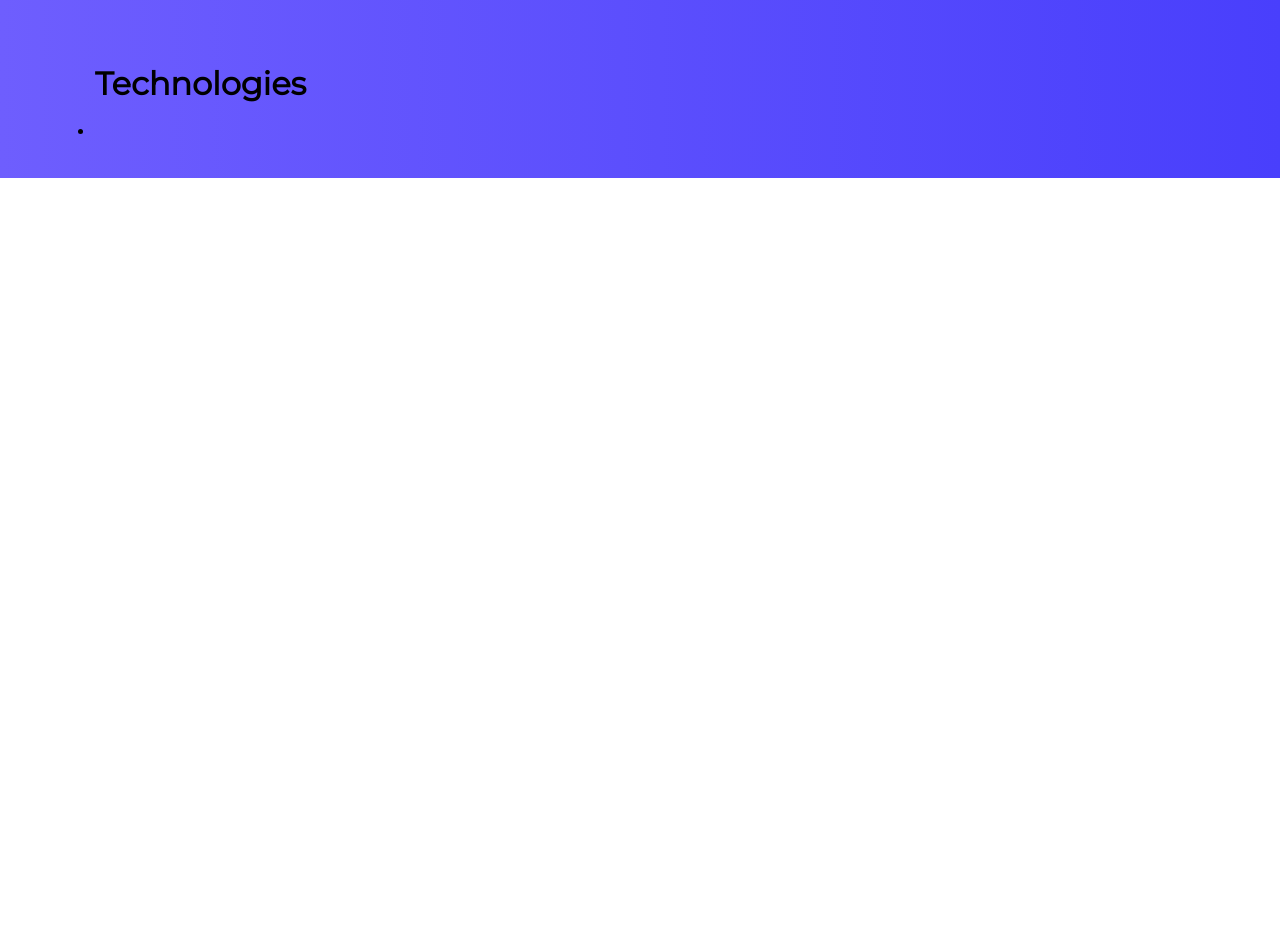
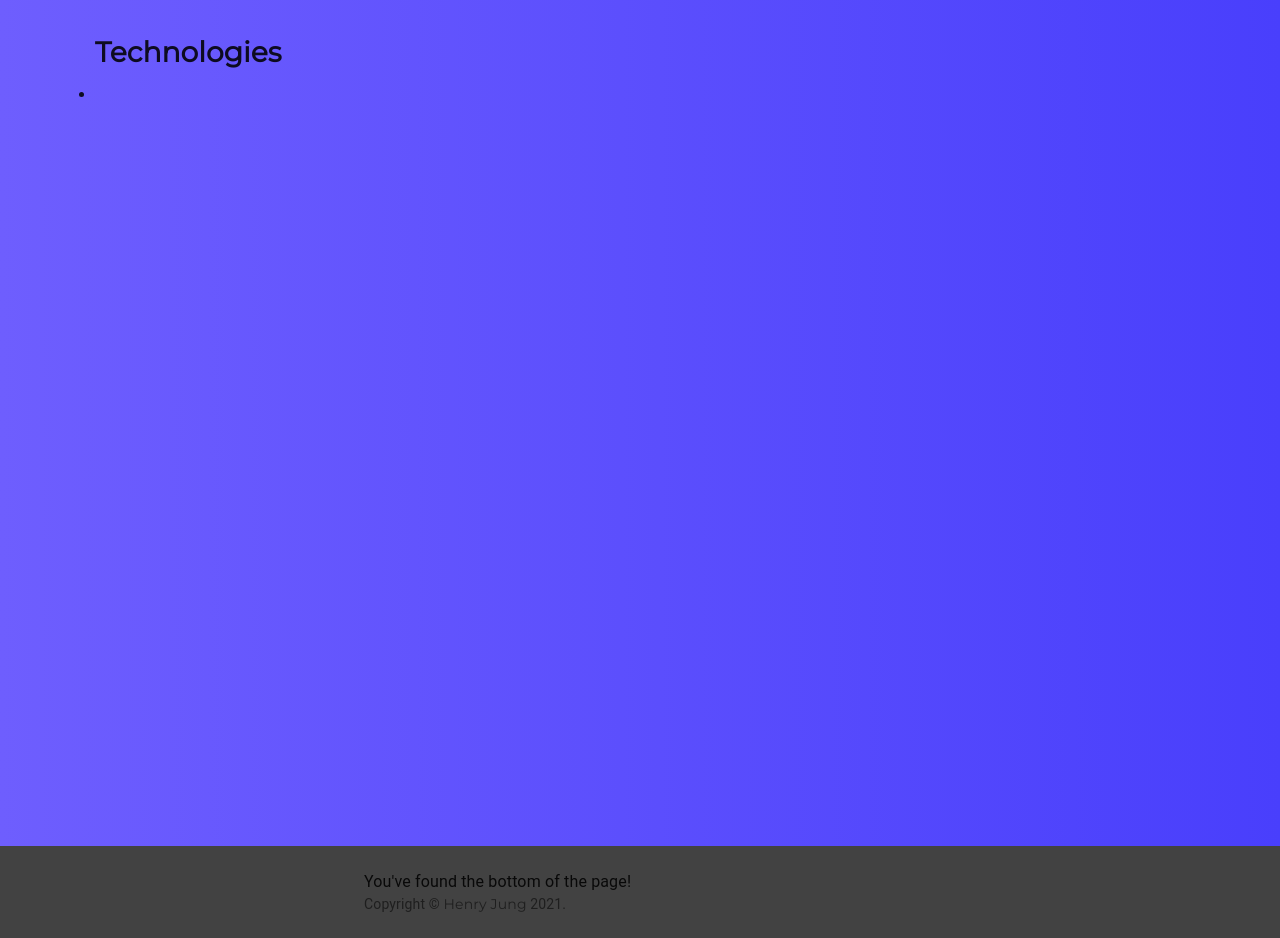
Before and after one commit to Henryrjung/react_portfolio, a React (Create React App) app: page / in a window 1280 px wide. Shown: the part 820-1758 px from the top of the page. Before the commit the page ends 998 px from the top, so only its background shows below. Built offline with nearby package versions, Linux system fonts and the light colour scheme.

Commit message:
imported sticky footer from material ui

```diff
--- /dev/null
+++ b/src/components/footer/Footer.js
@@ -0,0 +1,53 @@
+import React from 'react';
+import CssBaseline from '@material-ui/core/CssBaseline';
+import Typography from '@material-ui/core/Typography';
+import { makeStyles } from '@material-ui/core/styles';
+import Container from '@material-ui/core/Container';
+import Link from '@material-ui/core/Link';
+
+function Copyright() {
+  return (
+    <Typography variant="body2" color="textSecondary">
+      {'Copyright © '}
+      <Link color="inherit" href="https://material-ui.com/">
+        Henry Jung
+      </Link>{' '}
+      {new Date().getFullYear()}
+      {'.'}
+    </Typography>
+  );
+}
+
+const useStyles = makeStyles((theme) => ({
+  root: {
+    display: 'flex',
+    flexDirection: 'column',
+    minHeight: '100vh',
+  },
+  main: {
+    marginTop: theme.spacing(8),
+    marginBottom: theme.spacing(2),
+  },
+  footer: {
+    padding: theme.spacing(3, 2),
+    marginTop: 'auto',
+    backgroundColor:
+      theme.palette.type === 'dark' ? theme.palette.grey[200] : theme.palette.grey[800],
+  },
+}));
+
+export default function StickyFooter() {
+  const classes = useStyles();
+
+  return (
+    <div className={classes.root}>
+      <CssBaseline />
+      <footer className={classes.footer}>
+        <Container maxWidth="sm">
+          <Typography variant="body1">You've found the bottom of the page!</Typography>
+          <Copyright />
+        </Container>
+      </footer>
+    </div>
+  );
+}
--- a/src/pages/home/Home.js
+++ b/src/pages/home/Home.js
@@ -1,12 +1,13 @@
 import React from "react";
 import About from '../../components/about/About';
 import Skills from '../../components/skills/Skills';
-
+import Footer from '../../components/footer/Footer';
 function Home() {
   return (
     <>
      <About />
      <Skills />
+      <Footer />
     </>
   );
 }
```
